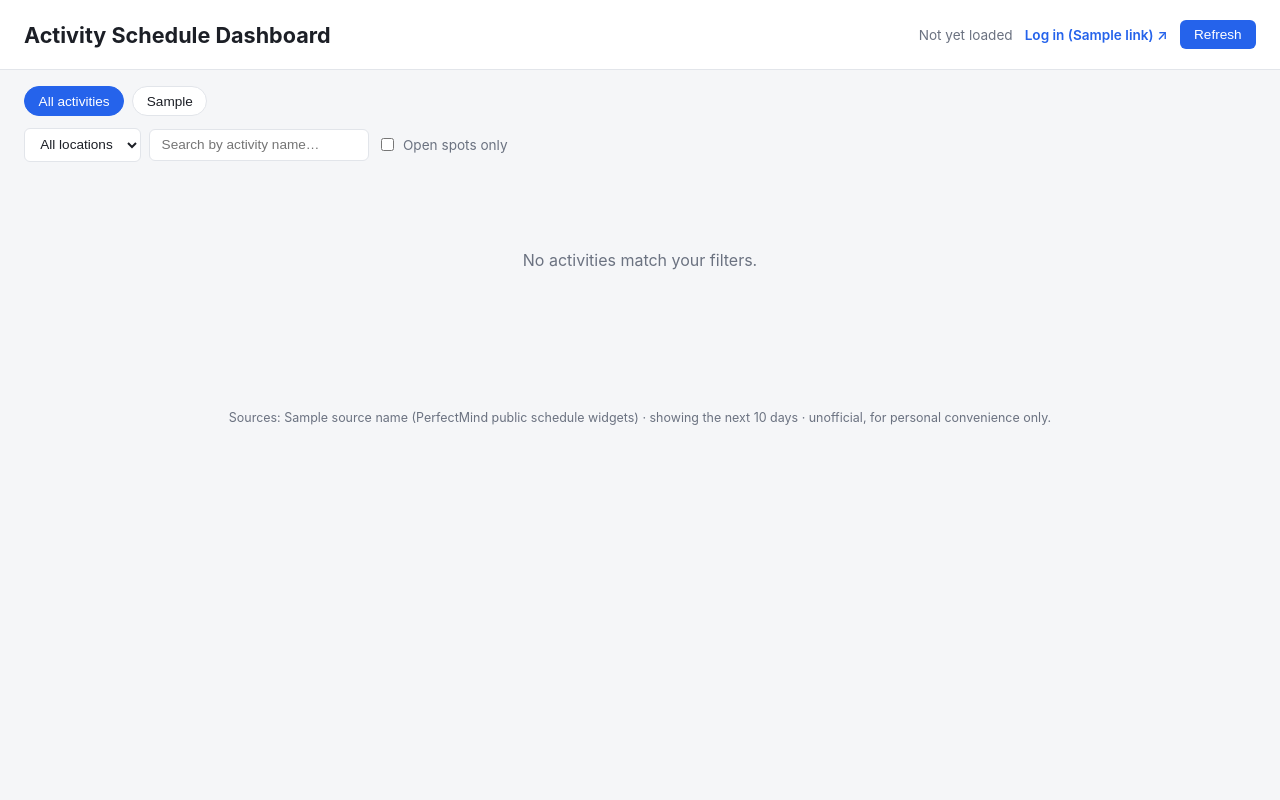
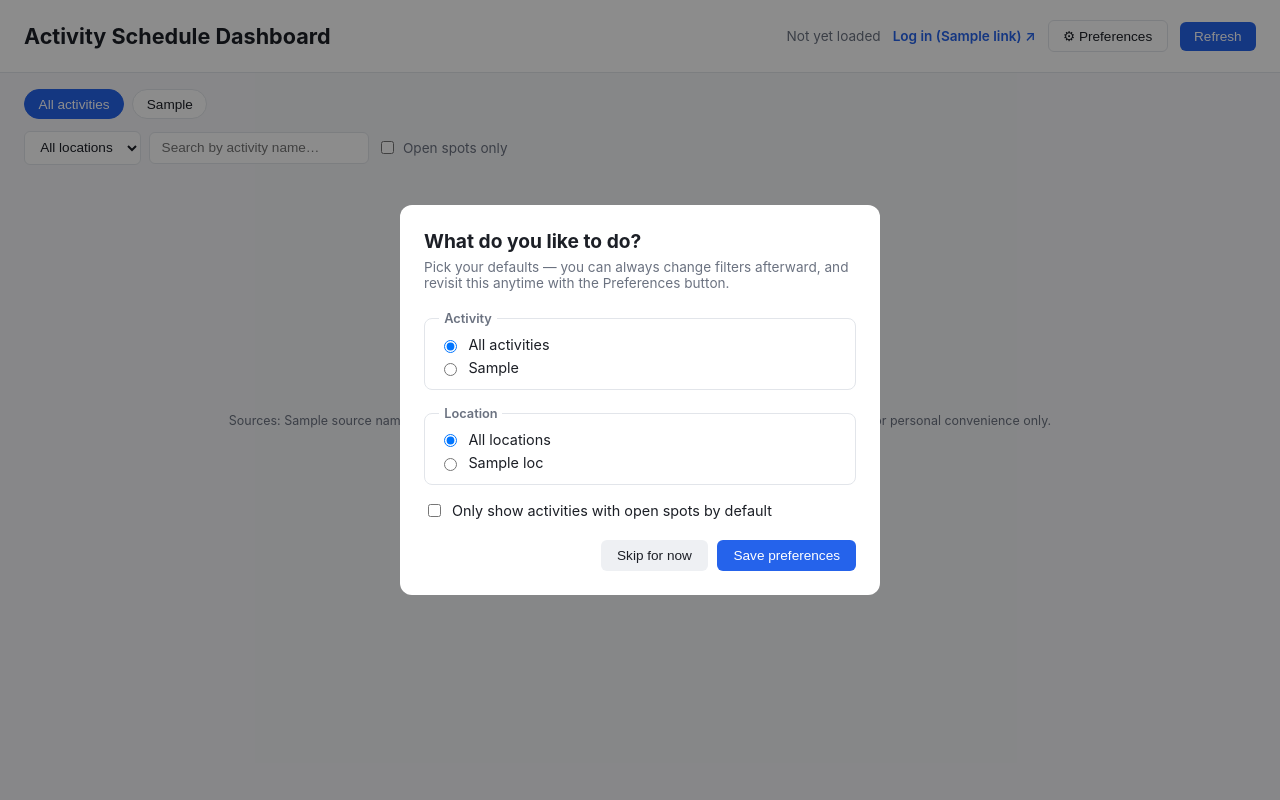
Before and after one commit to Jackattack967/Activity-app, a Python web app: template templates/index.html in a window 1280 px wide. Run offline with Jinja, Linux system fonts and the light colour scheme; the template is opened without the code that fills it: most values are stand-ins (such as "Sample title", 1, 10 or a date in 2020).

Commit message:
Add a first-run preferences system
On first visit, a modal asks for a default activity, location, and
whether to only show open spots — saved to localStorage on the device
(no accounts, no server-side user data). Applied automatically on
future visits, and editable anytime via the new Preferences button,
which pre-fills with the currently active filters.

Also fixed a stale badge tooltip that always said "City of Coquitlam"
even for Port Moody events.

```diff
--- a/static/app.js
+++ b/static/app.js
@@ -9,6 +9,13 @@
   const locationFilterEl = document.getElementById("location-filter");
   const keywordFilterEl = document.getElementById("keyword-filter");
   const openOnlyFilterEl = document.getElementById("open-only-filter");
+
+  const preferencesBtn = document.getElementById("preferences-btn");
+  const preferencesModal = document.getElementById("preferences-modal");
+  const prefOpenOnlyEl = document.getElementById("pref-open-only");
+  const prefSaveBtn = document.getElementById("pref-save-btn");
+  const prefSkipBtn = document.getElementById("pref-skip-btn");
+  const PREFS_KEY = "activityDashboardPreferences";
 
   let allEvents = JSON.parse(document.getElementById("events-data").textContent);
   let activeActivity = "all";
@@ -109,7 +116,7 @@
       badgeEl.href = ev.detail_url;
       badgeEl.target = "_blank";
       badgeEl.rel = "noopener noreferrer";
-      badgeEl.title = "Opens the official City of Coquitlam registration page in a new tab";
+      badgeEl.title = `Opens the official ${ev.source_name} registration page in a new tab`;
     }
     statusCol.appendChild(badgeEl);
     card.appendChild(statusCol);
@@ -166,12 +173,17 @@
     emptyStateEl.hidden = renderedAny;
   }
 
+  function selectActivityChip(value) {
+    activeActivity = value;
+    activityFiltersEl.querySelectorAll(".chip").forEach((c) => {
+      c.classList.toggle("active", c.dataset.activity === value);
+    });
+  }
+
   activityFiltersEl.addEventListener("click", (e) => {
     const btn = e.target.closest("button[data-activity]");
     if (!btn) return;
-    activeActivity = btn.dataset.activity;
-    activityFiltersEl.querySelectorAll(".chip").forEach((c) => c.classList.remove("active"));
-    btn.classList.add("active");
+    selectActivityChip(btn.dataset.activity);
     render();
   });
 
@@ -196,6 +208,76 @@
     }
   });
 
+  function setRadioGroupValue(name, value) {
+    const radios = preferencesModal.querySelectorAll(`input[name="${name}"]`);
+    let matched = false;
+    radios.forEach((r) => {
+      if (r.value === value) {
+        r.checked = true;
+        matched = true;
+      }
+    });
+    if (!matched && radios.length) radios[0].checked = true;
+  }
+
+  function getRadioGroupValue(name) {
+    const checked = preferencesModal.querySelector(`input[name="${name}"]:checked`);
+    return checked ? checked.value : "";
+  }
+
+  function readStoredPreferences() {
+    try {
+      const raw = localStorage.getItem(PREFS_KEY);
+      return raw ? JSON.parse(raw) : null;
+    } catch (err) {
+      return null;
+    }
+  }
+
+  function applyPreferences(prefs) {
+    selectActivityChip(prefs.activity || "all");
+    locationFilterEl.value = prefs.location || "";
+    openOnlyFilterEl.checked = !!prefs.openOnly;
+  }
+
+  function openPreferencesModal() {
+    setRadioGroupValue("pref-activity", activeActivity);
+    setRadioGroupValue("pref-location", locationFilterEl.value);
+    prefOpenOnlyEl.checked = openOnlyFilterEl.checked;
+    preferencesModal.hidden = false;
+  }
+
+  function closePreferencesModal() {
+    preferencesModal.hidden = true;
+  }
+
+  preferencesBtn.addEventListener("click", openPreferencesModal);
+
+  prefSkipBtn.addEventListener("click", () => {
+    localStorage.setItem(PREFS_KEY, JSON.stringify({ skipped: true }));
+    closePreferencesModal();
+  });
+
+  prefSaveBtn.addEventListener("click", () => {
+    const prefs = {
+      activity: getRadioGroupValue("pref-activity"),
+      location: getRadioGroupValue("pref-location"),
+      openOnly: prefOpenOnlyEl.checked,
+    };
+    localStorage.setItem(PREFS_KEY, JSON.stringify(prefs));
+    applyPreferences(prefs);
+    closePreferencesModal();
+    render();
+  });
+
   lastUpdatedEl.textContent = formatFetchedAt(Number(lastUpdatedEl.dataset.fetchedAt));
+
+  const storedPrefs = readStoredPreferences();
+  if (storedPrefs && !storedPrefs.skipped) {
+    applyPreferences(storedPrefs);
+  } else if (!storedPrefs) {
+    openPreferencesModal();
+  }
+
   render();
 })();
--- a/static/style.css
+++ b/static/style.css
@@ -56,7 +56,7 @@ body {
   text-decoration: underline;
 }
 
-#refresh-btn {
+#refresh-btn, #preferences-btn {
   background: var(--brand);
   color: white;
   border: none;
@@ -65,8 +65,14 @@ body {
   font-size: 0.85rem;
   cursor: pointer;
 }
-#refresh-btn:hover { background: var(--brand-dark); }
+#refresh-btn:hover, #preferences-btn:hover { background: var(--brand-dark); }
 #refresh-btn:disabled { opacity: 0.6; cursor: default; }
+#preferences-btn {
+  background: var(--surface);
+  color: var(--text);
+  border: 1px solid var(--border);
+}
+#preferences-btn:hover { background: var(--gray-bg); }
 
 .banner {
   margin: 1rem 1.5rem 0;
@@ -247,3 +253,94 @@ footer {
   }
   .event-status { text-align: left; }
 }
+
+.modal-overlay {
+  position: fixed;
+  inset: 0;
+  background: rgba(0, 0, 0, 0.45);
+  display: flex;
+  align-items: center;
+  justify-content: center;
+  padding: 1rem;
+  z-index: 100;
+}
+
+.modal-card {
+  background: var(--surface);
+  color: var(--text);
+  border-radius: 12px;
+  padding: 1.5rem;
+  max-width: 480px;
+  width: 100%;
+  max-height: 90vh;
+  overflow-y: auto;
+}
+
+.modal-card h2 {
+  margin: 0 0 0.4rem;
+  font-size: 1.2rem;
+}
+
+.modal-sub {
+  color: var(--text-muted);
+  font-size: 0.85rem;
+  margin: 0 0 1.25rem;
+}
+
+.modal-fieldset {
+  border: 1px solid var(--border);
+  border-radius: 8px;
+  padding: 0.6rem 0.9rem 0.8rem;
+  margin: 0 0 1rem;
+  display: flex;
+  flex-direction: column;
+  gap: 0.4rem;
+}
+
+.modal-fieldset legend {
+  font-size: 0.8rem;
+  font-weight: 600;
+  color: var(--text-muted);
+  padding: 0 0.3rem;
+}
+
+.modal-fieldset label {
+  font-size: 0.9rem;
+  display: flex;
+  align-items: center;
+  gap: 0.5rem;
+}
+
+.modal-checkbox {
+  font-size: 0.9rem;
+  display: flex;
+  align-items: center;
+  gap: 0.5rem;
+  margin-bottom: 1.25rem;
+}
+
+.modal-actions {
+  display: flex;
+  justify-content: flex-end;
+  gap: 0.6rem;
+}
+
+.btn-primary, .btn-secondary {
+  padding: 0.5rem 1rem;
+  border-radius: 6px;
+  font-size: 0.85rem;
+  cursor: pointer;
+  border: none;
+}
+
+.btn-primary {
+  background: var(--brand);
+  color: white;
+}
+.btn-primary:hover { background: var(--brand-dark); }
+
+.btn-secondary {
+  background: var(--gray-bg);
+  color: var(--text);
+}
+.btn-secondary:hover { background: var(--border); }
--- a/templates/index.html
+++ b/templates/index.html
@@ -25,6 +25,7 @@
       Log in ({{ link.name.replace('City of ', '') }}) ↗
     </a>
     {% endfor %}
+    <button id="preferences-btn" type="button" title="Choose your default activity, location, and spots filter">⚙ Preferences</button>
     <button id="refresh-btn" type="button">Refresh</button>
   </div>
 </header>
@@ -65,6 +66,38 @@
   <div id="day-groups"></div>
 </main>
 
+<div class="modal-overlay" id="preferences-modal" hidden>
+  <div class="modal-card" role="dialog" aria-labelledby="preferences-title">
+    <h2 id="preferences-title">What do you like to do?</h2>
+    <p class="modal-sub">Pick your defaults — you can always change filters afterward, and revisit this anytime with the Preferences button.</p>
+
+    <fieldset class="modal-fieldset">
+      <legend>Activity</legend>
+      <label><input type="radio" name="pref-activity" value="all" checked> All activities</label>
+      {% for a in activity_types %}
+      <label><input type="radio" name="pref-activity" value="{{ a }}"> {{ a }}</label>
+      {% endfor %}
+    </fieldset>
+
+    <fieldset class="modal-fieldset">
+      <legend>Location</legend>
+      <label><input type="radio" name="pref-location" value="" checked> All locations</label>
+      {% for loc in locations %}
+      <label><input type="radio" name="pref-location" value="{{ loc }}"> {{ loc }}</label>
+      {% endfor %}
+    </fieldset>
+
+    <label class="modal-checkbox">
+      <input type="checkbox" id="pref-open-only"> Only show activities with open spots by default
+    </label>
+
+    <div class="modal-actions">
+      <button id="pref-skip-btn" type="button" class="btn-secondary">Skip for now</button>
+      <button id="pref-save-btn" type="button" class="btn-primary">Save preferences</button>
+    </div>
+  </div>
+</div>
+
 <footer>
   <p>Sources: {{ source_names|join(', ') }} (PerfectMind public schedule widgets) &middot; showing the next {{ window_days }} days &middot; unofficial, for personal convenience only.</p>
 </footer>
```
